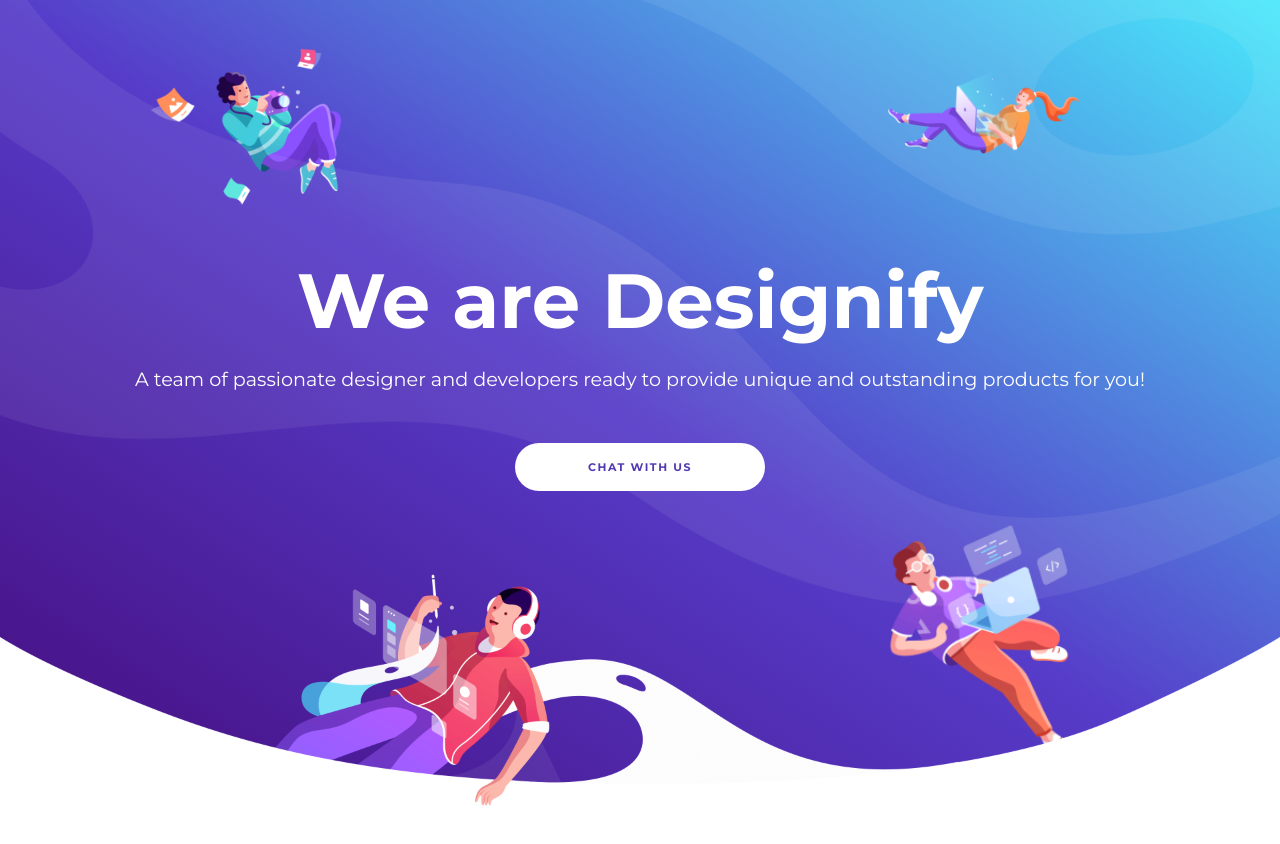
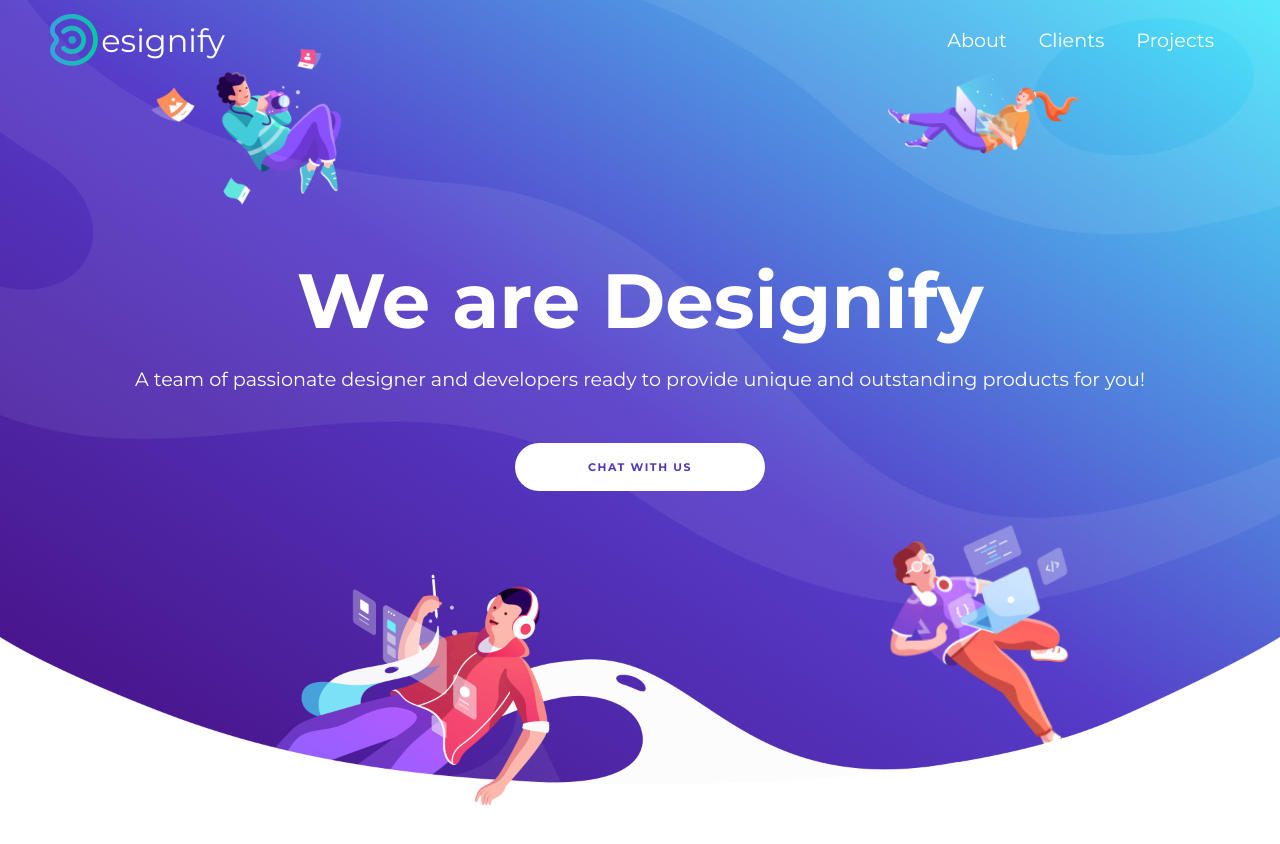
Before and after one commit to DrakeAlia/react-famer-design-website, a React (Create React App) app: page / in a window 1280 px wide. Shown: the top 844 px of the page. Built offline with nearby package versions, Linux system fonts and the light colour scheme.

Commit message:
finished setup for the navbar section of the app

```diff
--- a/src/App.js
+++ b/src/App.js
@@ -2,11 +2,13 @@
 import GlobalStyle from "./globalStyles";
 import HomePage from "./pages/HomePage";
 import { BrowserRouter as Router, Routes, Route } from "react-router-dom";
+import Navbar from "./components/Navbar/Navbar";
 
 function App() {
   return (
     <Router>
       <GlobalStyle />
+      <Navbar />
       <Routes>
         <Route path="/" exact element={<HomePage />} />
       </Routes>
--- a/src/components/Navbar/Navbar.js
+++ b/src/components/Navbar/Navbar.js
@@ -12,7 +12,7 @@
   NavLinks,
   NavItem,
 } from "./NavbarStyles";
-import { navbarData } from "../../data/NavBarData";
+import { navbarData } from "../../data/NavbarData";
 
 const Navbar = () => {
   const [show, setShow] = useState(false);
@@ -31,18 +31,20 @@
   };
 
   return (
-    <IconContext.Provider>
+    <IconContext.Provider value={{ color: "#fff" }}>
       <Nav>
         <NavbarContainer>
           <NavLogo to="/">
-            <NavLogo src="./images.logo.svg" alt="logo">
-              Designify
+            <NavIcon src="./images/logo.svg" alt="" />
+            esignify
           </NavLogo>
+          {/* Inital show will be false but when you click on the nav icon it becomes true */}
           <MobileIcon onClick={() => setShow(!show)}>
             {show ? <FaTimes /> : <CgMenuRight />}
           </MobileIcon>
           {/* Mapping over all the arrays in the navbarData */}
-            {/* It creates a new nav item */}
+          {/* It creates a new nav item, with every new nav item is a nav link */}
+          {/* Every time we click on the nav link it's going to scroll us to the section we click on */}
           <NavMenu show={show}>
             {navbarData.map((el, index) => (
               <NavItem key={index}>
@@ -52,7 +54,6 @@
               </NavItem>
             ))}
           </NavMenu>
-          </NavLogo>
         </NavbarContainer>
       </Nav>
     </IconContext.Provider>
--- a/src/components/Navbar/NavbarStyles.js
+++ b/src/components/Navbar/NavbarStyles.js
@@ -80,3 +80,56 @@
     margin-left: auto;
   }
 `;
+
+// Copied ////////////////////////////
+
+export const NavItem = styled.li`
+  height: 80px;
+  cursor: pointer;
+
+  @media screen and (max-width: 960px) {
+    width: 100%;
+
+    &:hover {
+      border: none;
+    }
+  }
+`;
+
+export const NavLinks = styled(Link)`
+  color: #fff;
+  display: flex;
+  align-items: center;
+  text-decoration: none;
+  padding: 0.5rem 1rem;
+  height: 100%;
+
+  &:hover {
+    border-bottom: 2px solid #ec421d;
+  }
+
+  @media screen and (max-width: 960px) {
+    text-align: center;
+    padding: 2rem;
+    width: 100%;
+    display: table;
+
+    &:hover {
+      border-bottom: none;
+      color: #4b59f7;
+      transition: all 0.3s ease;
+    }
+  }
+`;
+
+export const NavBtnLink = styled(Link)`
+  display: flex;
+  justify-content: center;
+  align-items: center;
+  text-decoration: none;
+  padding: 8px 16px;
+  height: 100%;
+  width: 100%;
+  border: none;
+  outline: none;
+`;
```
Lines whose indentation alone changed are shown as unchanged.
